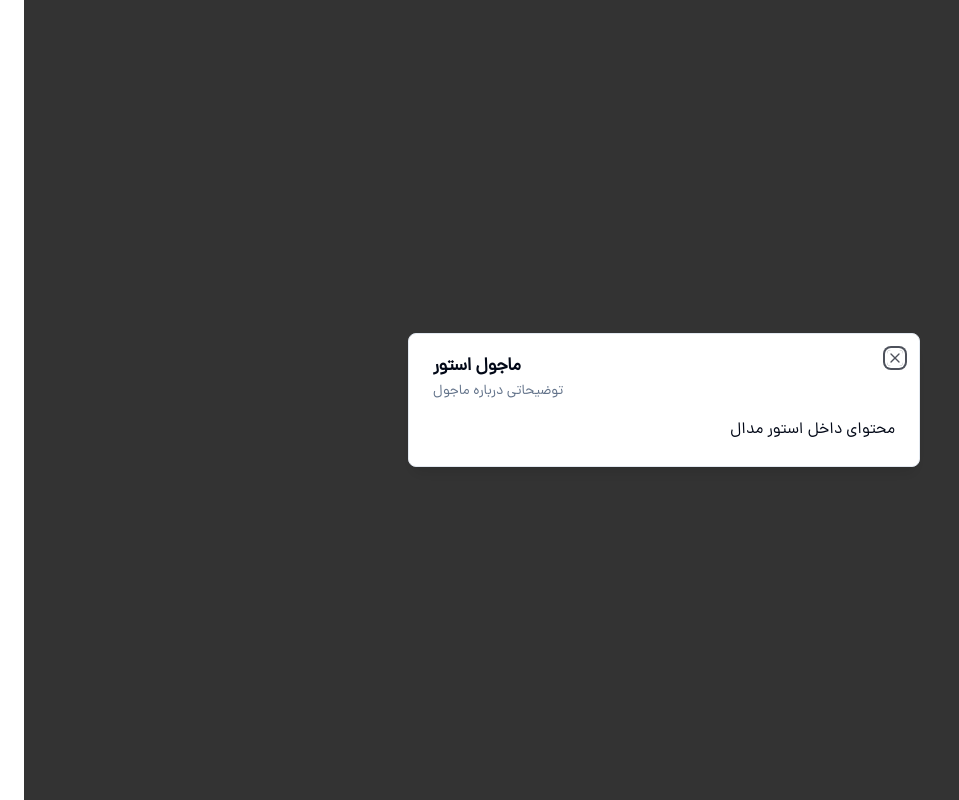
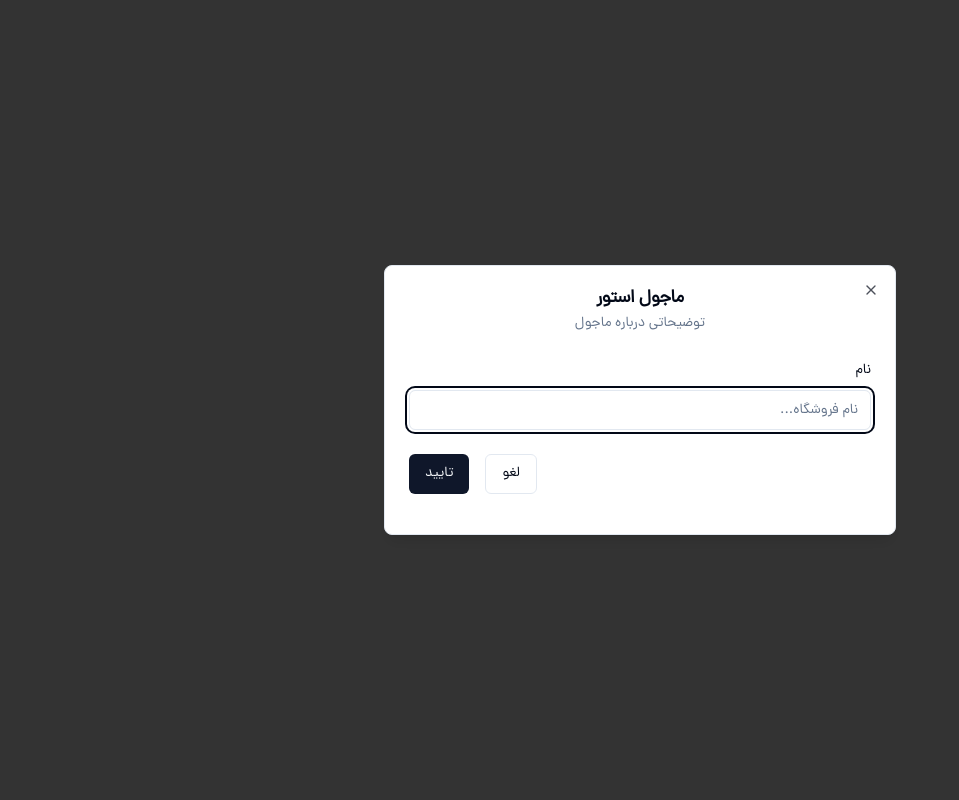
Before and after one commit to Mohammadreza-Tatlari/Farsi-ecommerce, a Next.js app: page /adminDashboard in a window 1280 px wide. Shown: the whole page, without its empty margins (0-959 px from the left). Built offline with nearby package versions, Linux system fonts and the light colour scheme.

Commit message:
modal update rtl from main layout is removed due to shadcn styling problems. some shadcn props are changed

```diff
--- a/app/hooks/useModalStoreAD.ts
+++ b/app/hooks/useModalStoreAD.ts
@@ -7,7 +7,7 @@
 }
 
 const useModalStoreAD = create<useModalStoreADProps>((set) => ({
-    isOpen: false,
+    isOpen: true,
     onClose: () => set({isOpen: false}),
     onOpen: () => set({isOpen: true}),
 }))
--- a/app/layout.tsx
+++ b/app/layout.tsx
@@ -17,7 +17,7 @@
   children: React.ReactNode;
 }>) {
   return (
-    <html dir="rtl">
+    <html >
       <body className={`${inter.className} ${dana.className}`}>{children}</body>
     </html>
   );
--- a/components/Modals/ModalStoreDashboard.tsx
+++ b/components/Modals/ModalStoreDashboard.tsx
@@ -1,26 +1,72 @@
-'use client'
-import React, { useEffect } from 'react'
-import Modal from '../Modal'
-import useModalStoreAD from '@/app/hooks/useModalStoreAD'
+"use client";
+import React, { useEffect } from "react";
+import { z } from "zod";
+import { zodResolver } from "@hookform/resolvers/zod";
+
+import Modal from "../Modal";
+import useModalStoreAD from "@/app/hooks/useModalStoreAD";
+import { useForm } from "react-hook-form";
+import { Form, FormControl, FormField, FormItem, FormLabel, FormMessage } from "../ui/form";
+import { Input } from "../ui/input";
+import { Button } from "../ui/button";
+
+const formSchema = z.object({
+  name: z.string().min(1, {
+    message: "نام باید حداقل یک کاراکتر داشته باشد",
+  }),
+});
 
 export default function ModalStoreDashboard() {
-    const onOpen = useModalStoreAD((state) => state.onOpen);
-    const isOpen = useModalStoreAD((state) => state.isOpen);
-    const onClose = useModalStoreAD((state) => state.onClose);
-    console.log("isOpen va",isOpen);
-
-    useEffect(() => {
-        if(!isOpen){
-            onOpen()
-        }
-    },[])
-    console.log();
-    console.log("isOpen va2",isOpen);
+  const form = useForm<z.infer<typeof formSchema>>({
+    resolver: zodResolver(formSchema),
+    defaultValues: {
+      name: "",
+    },
+  });
+  const storeModal = useModalStoreAD();
+  async function onSubmit(value: z.infer<typeof formSchema>) {
+    console.log(value, "value of Submitted in ModalStoreAD");
+  }
   return (
     <>
-    <Modal isOpen={isOpen} title='ماجول استور' description='توضیحاتی درباره ماجول' onClose={onClose}>
-        محتوای داخل استور مدال
-    </Modal>
+      <Modal
+        isOpen={storeModal.isOpen}
+        title="ماجول استور"
+        description="توضیحاتی درباره ماجول"
+        onClose={storeModal.onClose}
+      >
+        <div>
+          <div className="space-y-4 py-2 pb-4">
+            {/* adding all the created form to Form in order to use it value */}
+            <Form {...form}>
+              {/* let handleSubmit trigger our submit with value */}
+              <form onSubmit={form.handleSubmit(onSubmit)}>
+                <div dir="rtl">
+                <FormField
+                  control={form.control}
+                  name="name"
+                  render={({ field }) => (
+                    <FormItem>
+                      <FormLabel>نام</FormLabel>
+                      <FormControl>
+                        {/* passing field in order to use properties */}
+                        <Input placeholder="نام فروشگاه..." {...field} />
+                      </FormControl>
+                      <FormMessage />
+                    </FormItem>
+                  )}
+                />
+                </div>
+                <div className="flex justify-start items-center space-x-4 w-full pt-6">
+                  <Button type="submit">تایید</Button>
+                  <Button size="default" variant="outline" onClick={storeModal.onClose}>لغو</Button>
+                </div>
+              </form>
+            </Form>
+          </div>
+        </div>
+
+      </Modal>
     </>
-  )
+  );
 }
--- a/components/ui/dialog.tsx
+++ b/components/ui/dialog.tsx
@@ -59,7 +59,7 @@
 }: React.HTMLAttributes<HTMLDivElement>) => (
   <div
     className={cn(
-      "flex flex-col space-y-1.5 text-center sm:text-left",
+      "flex flex-col space-y-1.5 text-center ", //sm:text-left
       className
     )}
     {...props}
--- /dev/null
+++ b/components/ui/form.tsx
@@ -0,0 +1,176 @@
+import * as React from "react"
+import * as LabelPrimitive from "@radix-ui/react-label"
+import { Slot } from "@radix-ui/react-slot"
+import {
+  Controller,
+  ControllerProps,
+  FieldPath,
+  FieldValues,
+  FormProvider,
+  useFormContext,
+} from "react-hook-form"
+
+import { cn } from "@/lib/utils"
+import { Label } from "@/components/ui/label"
+
+const Form = FormProvider
+
+type FormFieldContextValue<
+  TFieldValues extends FieldValues = FieldValues,
+  TName extends FieldPath<TFieldValues> = FieldPath<TFieldValues>
+> = {
+  name: TName
+}
+
+const FormFieldContext = React.createContext<FormFieldContextValue>(
+  {} as FormFieldContextValue
+)
+
+const FormField = <
+  TFieldValues extends FieldValues = FieldValues,
+  TName extends FieldPath<TFieldValues> = FieldPath<TFieldValues>
+>({
+  ...props
+}: ControllerProps<TFieldValues, TName>) => {
+  return (
+    <FormFieldContext.Provider value={{ name: props.name }}>
+      <Controller {...props} />
+    </FormFieldContext.Provider>
+  )
+}
+
+const useFormField = () => {
+  const fieldContext = React.useContext(FormFieldContext)
+  const itemContext = React.useContext(FormItemContext)
+  const { getFieldState, formState } = useFormContext()
+
+  const fieldState = getFieldState(fieldContext.name, formState)
+
+  if (!fieldContext) {
+    throw new Error("useFormField should be used within <FormField>")
+  }
+
+  const { id } = itemContext
+
+  return {
+    id,
+    name: fieldContext.name,
+    formItemId: `${id}-form-item`,
+    formDescriptionId: `${id}-form-item-description`,
+    formMessageId: `${id}-form-item-message`,
+    ...fieldState,
+  }
+}
+
+type FormItemContextValue = {
+  id: string
+}
+
+const FormItemContext = React.createContext<FormItemContextValue>(
+  {} as FormItemContextValue
+)
+
+const FormItem = React.forwardRef<
+  HTMLDivElement,
+  React.HTMLAttributes<HTMLDivElement>
+>(({ className, ...props }, ref) => {
+  const id = React.useId()
+
+  return (
+    <FormItemContext.Provider value={{ id }}>
+      <div ref={ref} className={cn("space-y-2", className)} {...props} />
+    </FormItemContext.Provider>
+  )
+})
+FormItem.displayName = "FormItem"
+
+const FormLabel = React.forwardRef<
+  React.ElementRef<typeof LabelPrimitive.Root>,
+  React.ComponentPropsWithoutRef<typeof LabelPrimitive.Root>
+>(({ className, ...props }, ref) => {
+  const { error, formItemId } = useFormField()
+
+  return (
+    <Label
+      ref={ref}
+      className={cn(error && "text-destructive", className)}
+      htmlFor={formItemId}
+      {...props}
+    />
+  )
+})
+FormLabel.displayName = "FormLabel"
+
+const FormControl = React.forwardRef<
+  React.ElementRef<typeof Slot>,
+  React.ComponentPropsWithoutRef<typeof Slot>
+>(({ ...props }, ref) => {
+  const { error, formItemId, formDescriptionId, formMessageId } = useFormField()
+
+  return (
+    <Slot
+      ref={ref}
+      id={formItemId}
+      aria-describedby={
+        !error
+          ? `${formDescriptionId}`
+          : `${formDescriptionId} ${formMessageId}`
+      }
+      aria-invalid={!!error}
+      {...props}
+    />
+  )
+})
+FormControl.displayName = "FormControl"
+
+const FormDescription = React.forwardRef<
+  HTMLParagraphElement,
+  React.HTMLAttributes<HTMLParagraphElement>
+>(({ className, ...props }, ref) => {
+  const { formDescriptionId } = useFormField()
+
+  return (
+    <p
+      ref={ref}
+      id={formDescriptionId}
+      className={cn("text-sm text-muted-foreground", className)}
+      {...props}
+    />
+  )
+})
+FormDescription.displayName = "FormDescription"
+
+const FormMessage = React.forwardRef<
+  HTMLParagraphElement,
+  React.HTMLAttributes<HTMLParagraphElement>
+>(({ className, children, ...props }, ref) => {
+  const { error, formMessageId } = useFormField()
+  const body = error ? String(error?.message) : children
+
+  if (!body) {
+    return null
+  }
+
+  return (
+    <p
+      ref={ref}
+      id={formMessageId}
+      className={cn("text-sm font-medium text-destructive", className)}
+      {...props}
+    >
+      {body}
+    </p>
+  )
+})
+FormMessage.displayName = "FormMessage"
+
+export {
+  useFormField,
+  Form,
+  FormItem,
+  FormLabel,
+  FormControl,
+  FormDescription,
+  FormMessage,
+  FormField,
+}
--- /dev/null
+++ b/components/ui/input.tsx
@@ -0,0 +1,25 @@
+import * as React from "react"
+
+import { cn } from "@/lib/utils"
+
+export interface InputProps
+  extends React.InputHTMLAttributes<HTMLInputElement> {}
+
+const Input = React.forwardRef<HTMLInputElement, InputProps>(
+  ({ className, type, ...props }, ref) => {
+    return (
+      <input
+        type={type}
+        className={cn(
+          "flex h-10 w-full rounded-md border border-input bg-background px-3 py-2 text-sm ring-offset-background file:border-0 file:bg-transparent file:text-sm file:font-medium placeholder:text-muted-foreground focus-visible:outline-none focus-visible:ring-2 focus-visible:ring-ring focus-visible:ring-offset-2 disabled:cursor-not-allowed disabled:opacity-50",
+          className
+        )}
+        ref={ref}
+        {...props}
+      />
+    )
+  }
+)
+Input.displayName = "Input"
+
+export { Input }
--- /dev/null
+++ b/components/ui/label.tsx
@@ -0,0 +1,26 @@
+"use client"
+
+import * as React from "react"
+import * as LabelPrimitive from "@radix-ui/react-label"
+import { cva, type VariantProps } from "class-variance-authority"
+
+import { cn } from "@/lib/utils"
+
+const labelVariants = cva(
+  "text-sm font-medium leading-none peer-disabled:cursor-not-allowed peer-disabled:opacity-70"
+)
+
+const Label = React.forwardRef<
+  React.ElementRef<typeof LabelPrimitive.Root>,
+  React.ComponentPropsWithoutRef<typeof LabelPrimitive.Root> &
+    VariantProps<typeof labelVariants>
+>(({ className, ...props }, ref) => (
+  <LabelPrimitive.Root
+    ref={ref}
+    className={cn(labelVariants(), className)}
+    {...props}
+  />
+))
+Label.displayName = LabelPrimitive.Root.displayName
+
+export { Label }
--- a/package.json
+++ b/package.json
@@ -9,7 +9,9 @@
     "lint": "next lint"
   },
   "dependencies": {
+    "@hookform/resolvers": "^3.3.4",
     "@radix-ui/react-dialog": "^1.0.5",
+    "@radix-ui/react-label": "^2.0.2",
     "@radix-ui/react-slot": "^1.0.2",
     "class-variance-authority": "^0.7.0",
     "clsx": "^2.1.1",
@@ -17,8 +19,10 @@
     "next": "14.2.3",
     "react": "^18",
     "react-dom": "^18",
+    "react-hook-form": "^7.51.3",
     "tailwind-merge": "^2.3.0",
     "tailwindcss-animate": "^1.0.7",
+    "zod": "^3.23.5",
     "zustand": "^4.5.2"
   },
   "devDependencies": {
```
Also changed, not shown: 2 other files (tests, documents, lock files or other folders).
